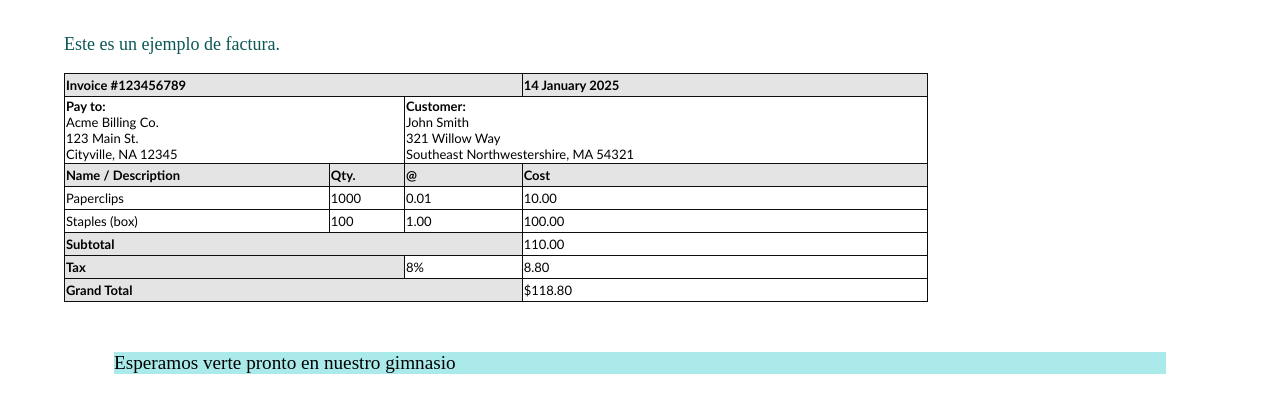
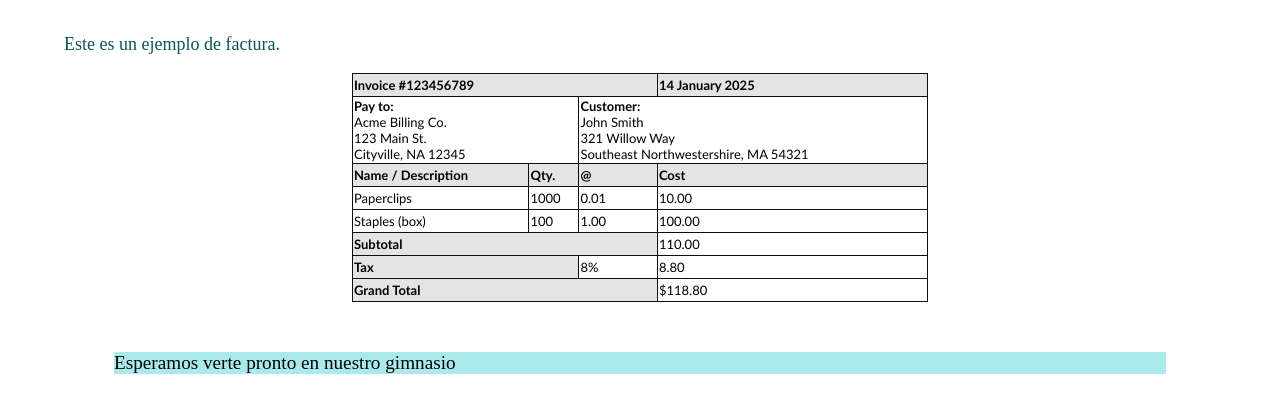
Before and after one commit to CristinaMateo/GimnasioGervasio, a plain HTML site: page index.html in a window 1280 px wide. Shown: the part 142-554 px from the top of the page. Drawn offline with Linux system fonts and the light colour scheme.

Commit message:
corregido

```diff
--- a/Style/style.css
+++ b/Style/style.css
@@ -29,9 +29,10 @@ header{
 
 section#factura table {
     border-collapse: collapse;
-    width: 75%;
+    width: 50%;
     font-family: 'Gill Sans', 'Gill Sans MT', Calibri, 'Trebuchet MS', sans-serif;
     font-size: small;
+    margin: 0 auto;
   }
 table tr {
     padding: 8px;
```
